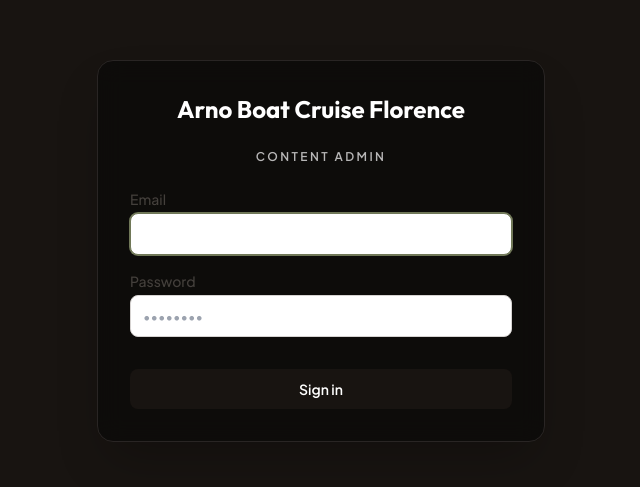
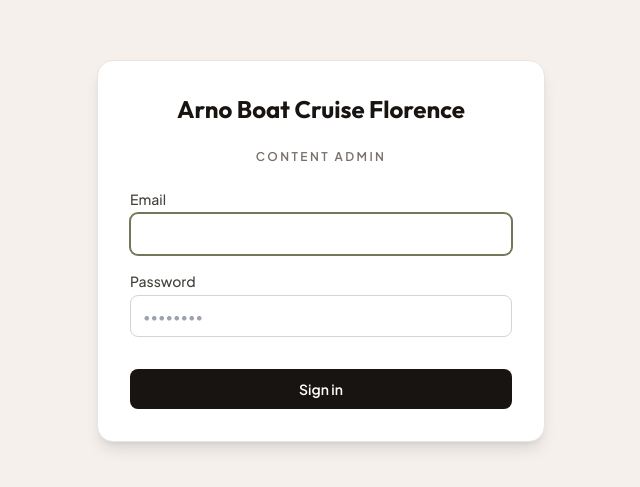
Before and after one commit to adnanravendigimark-source/arno-boat-cruise, a Next.js app: page /admin/login in a window 1280 px wide. Shown: the part 149-636 px from the top of the page, without its empty margins (319-959 px from the left). Built offline with nearby package versions, Linux system fonts and the light colour scheme; no server answers; the database is empty.

Commit message:
Simplify admin login page: light background, white card
Removed the dark stone-900/black card design in favor of a plain
light stone-100 bg + white card, avoiding low-contrast text issues
entirely.

```diff
--- a/app/admin/login/page.tsx
+++ b/app/admin/login/page.tsx
@@ -8,14 +8,14 @@ export const metadata = {
 
 export default function AdminLoginPage() {
   return (
-    <div className="flex min-h-screen items-center justify-center bg-stone-900 px-4 py-12">
-      <div className="w-full max-w-md rounded-2xl border border-stone-800 bg-stone-950/80 p-8 shadow-2xl backdrop-blur-md">
+    <div className="flex min-h-screen items-center justify-center bg-stone-100 px-4 py-12">
+      <div className="w-full max-w-md rounded-2xl border border-stone-200 bg-white p-8 shadow-lg">
         <div className="mb-6 text-center">
-          <p className="font-display text-2xl font-bold text-white">
+          <p className="font-display text-2xl font-bold text-stone-900">
             Arno Boat Cruise Florence
           </p>
         </div>
-        <p className="text-center text-xs font-semibold uppercase tracking-[0.2em] text-white/70">
+        <p className="text-center text-xs font-semibold uppercase tracking-[0.2em] text-stone-500">
           Content Admin
         </p>
         <div className="mt-6">
```
